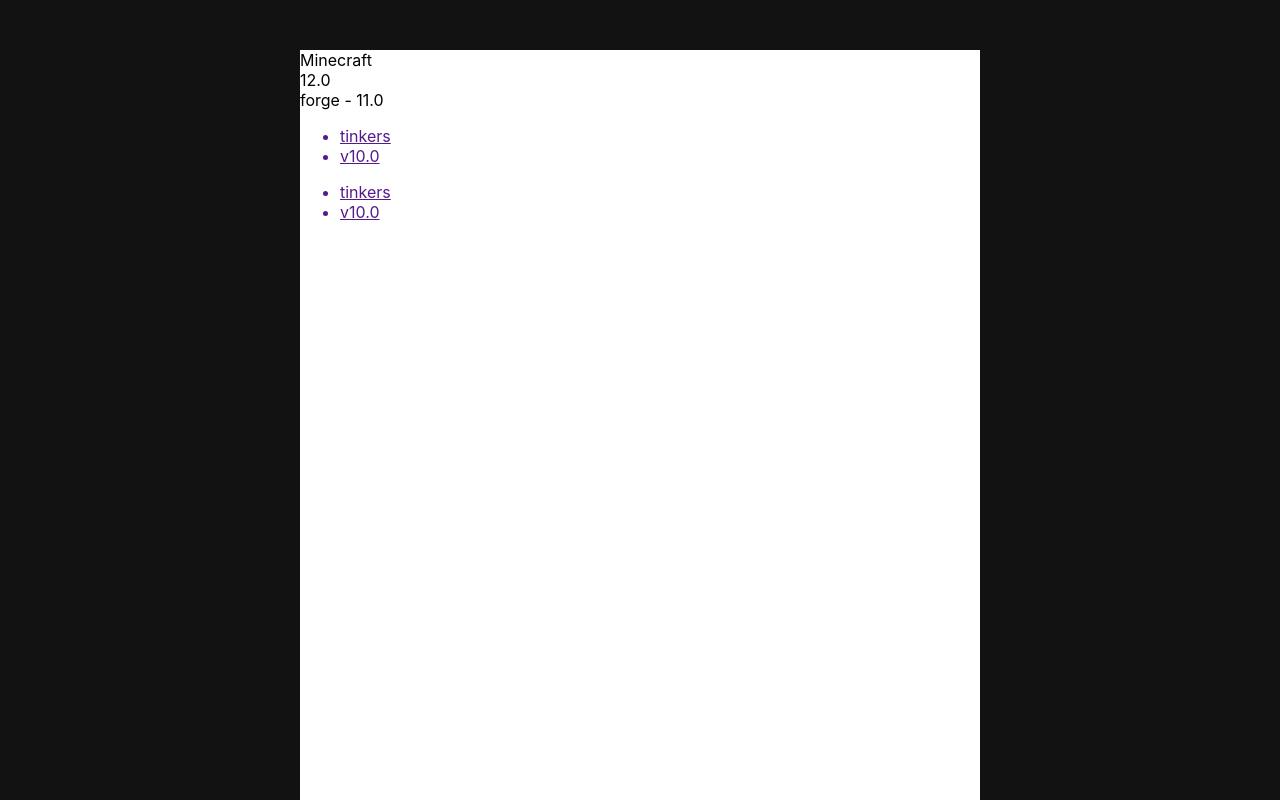
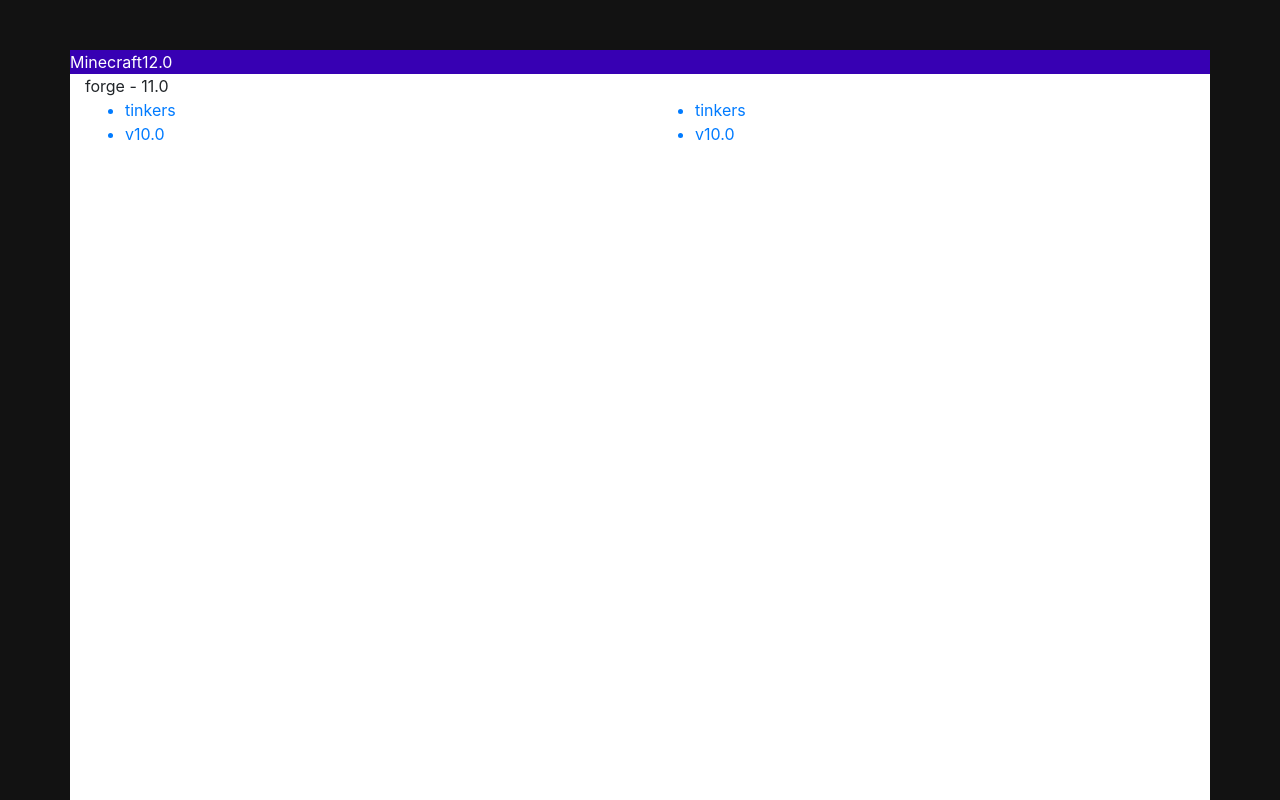
Before and after one commit to RatserX/game-packs-profiler, a React (Create React App) app: page / in a window 1280 px wide. Shown: the top 800 px of the page. Built offline with nearby package versions, Linux system fonts and the light colour scheme.

Commit message:
chore: updated home component, material layout

```diff
--- a/src/app/components/Home/Home.component.tsx
+++ b/src/app/components/Home/Home.component.tsx
@@ -1,9 +1,10 @@
 import React from "react";
-import { Container, Row } from "react-bootstrap";
+import { Row } from "react-bootstrap";
 import { connect, ConnectedProps } from "react-redux";
 import { State } from "../../store/Store";
 import { ProfilePack } from "../../helpers/Interface.helper";
 import HomePack from "../HomePack/HomePack.component";
+import "./Home.style.scss";
 
 const mapStateToProperties = (state: State) => ({
   profileState: state.profile
@@ -21,8 +22,8 @@
   console.log("were home");
   console.log(profileState);
   return (
-    <Container>
-      <Row>
+    <div>
+      <Row className="game-container">
         <div>{profileState.profile?.game?.name}</div>
         <div>{profileState.profile?.game?.url}</div>
         <div>{profileState.profile?.game?.version}</div>
@@ -34,7 +35,7 @@
           }
         )}
       </div>
-    </Container>
+    </div>
   );
 };
 
--- a/src/app/components/Home/Home.style.scss
+++ b/src/app/components/Home/Home.style.scss
@@ -0,0 +1,4 @@
+.game-container {
+    background-color: var(--primary-variant);
+    color: var(--on-background);
+}
--- a/src/app/layout/Material/Material.tsx
+++ b/src/app/layout/Material/Material.tsx
@@ -1,9 +1,11 @@
 import React, { FunctionComponent } from "react";
+import "bootstrap/dist/css/bootstrap.min.css";
+import { Container } from "react-bootstrap";
 
 const Material: FunctionComponent = ({ children }) => {
   return (
     <div className="material-container">
-      <div>{children}</div>
+      <Container>{children}</Container>
     </div>
   );
 };
--- a/src/app/layout/Material/_mixins.scss
+++ b/src/app/layout/Material/_mixins.scss
@@ -22,9 +22,13 @@
     }
 
     .material-container {
-        min-height: 1000px;
-        margin: 50px 300px;
-        background-color: $on-background;
+        background-color: $background;
         background-size: cover;
+
+        .container {
+            min-height: 1000px;
+            margin: 50px auto;
+            background-color: $on-background;
+        }
     }
 }
```
